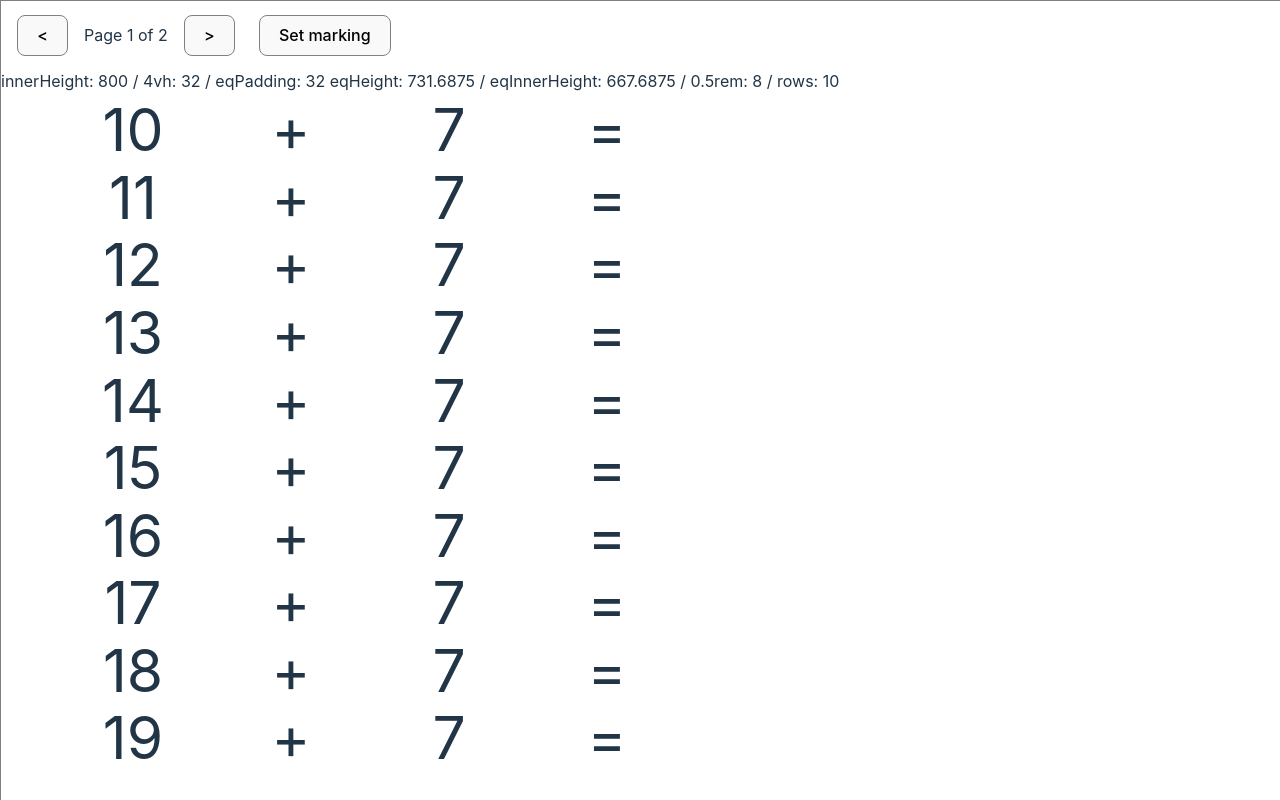
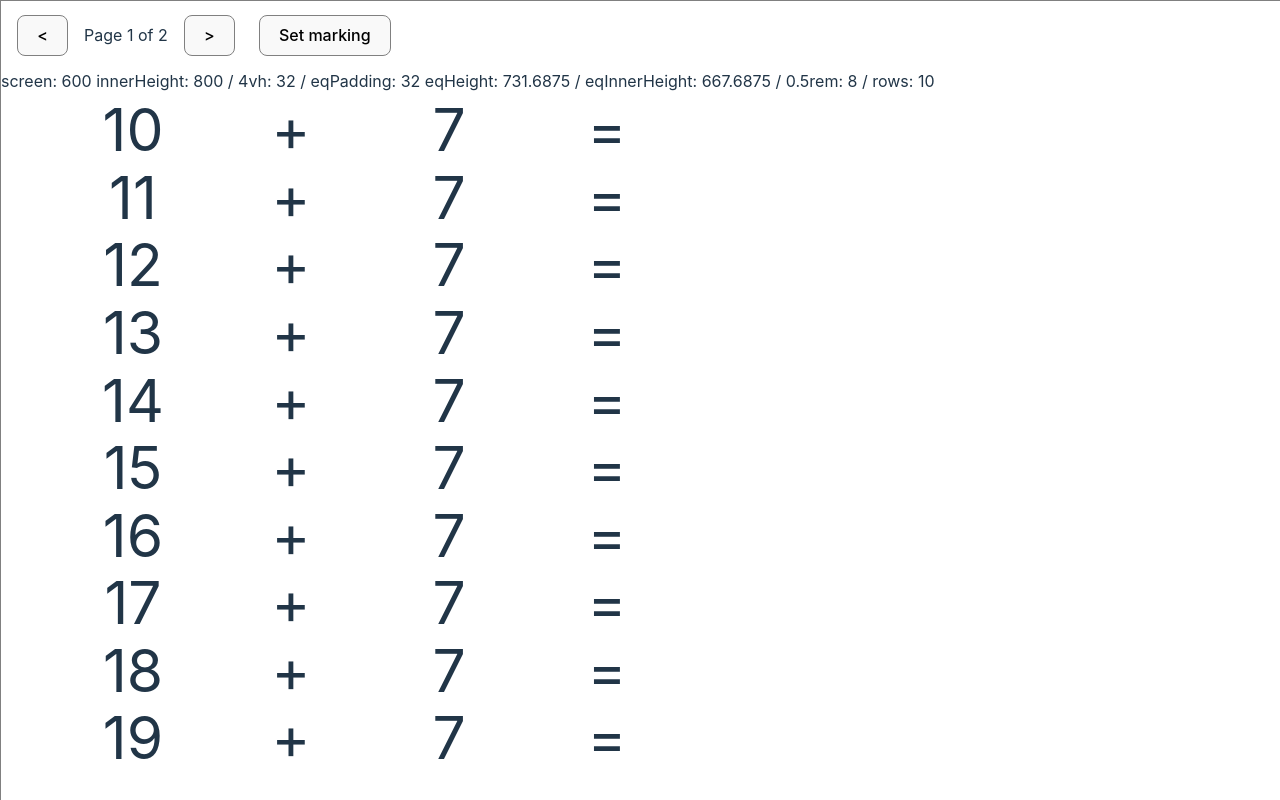
Before and after one commit to growlycode/mathsie-app, a React (Vite) app: page / in a window 1280 px wide. Built offline with nearby package versions, Linux system fonts and the light colour scheme.

Commit message:
Availheight

```diff
--- a/src/App.tsx
+++ b/src/App.tsx
@@ -122,7 +122,7 @@ function WorksheetPage({ uworksheet, isMarking, onSave }: {
     const height =  eqInnerHeight / rows;
     const requiredHeight = `${height - rem}px`;
 
-    setDebug(`innerHeight: ${window.innerHeight} / 4vh: ${padding} / eqPadding: ${eqPadding} eqHeight: ${eqHeight} / eqInnerHeight: ${eqInnerHeight} / 0.5rem: ${rem} / rows: ${rows}`);
+    setDebug(`screen: ${window.screen.availHeight} innerHeight: ${window.innerHeight} / 4vh: ${padding} / eqPadding: ${eqPadding} eqHeight: ${eqHeight} / eqInnerHeight: ${eqInnerHeight} / 0.5rem: ${rem} / rows: ${rows}`);
     div.style.fontSize = requiredHeight;
     div.style.lineHeight = requiredHeight;
 
```
